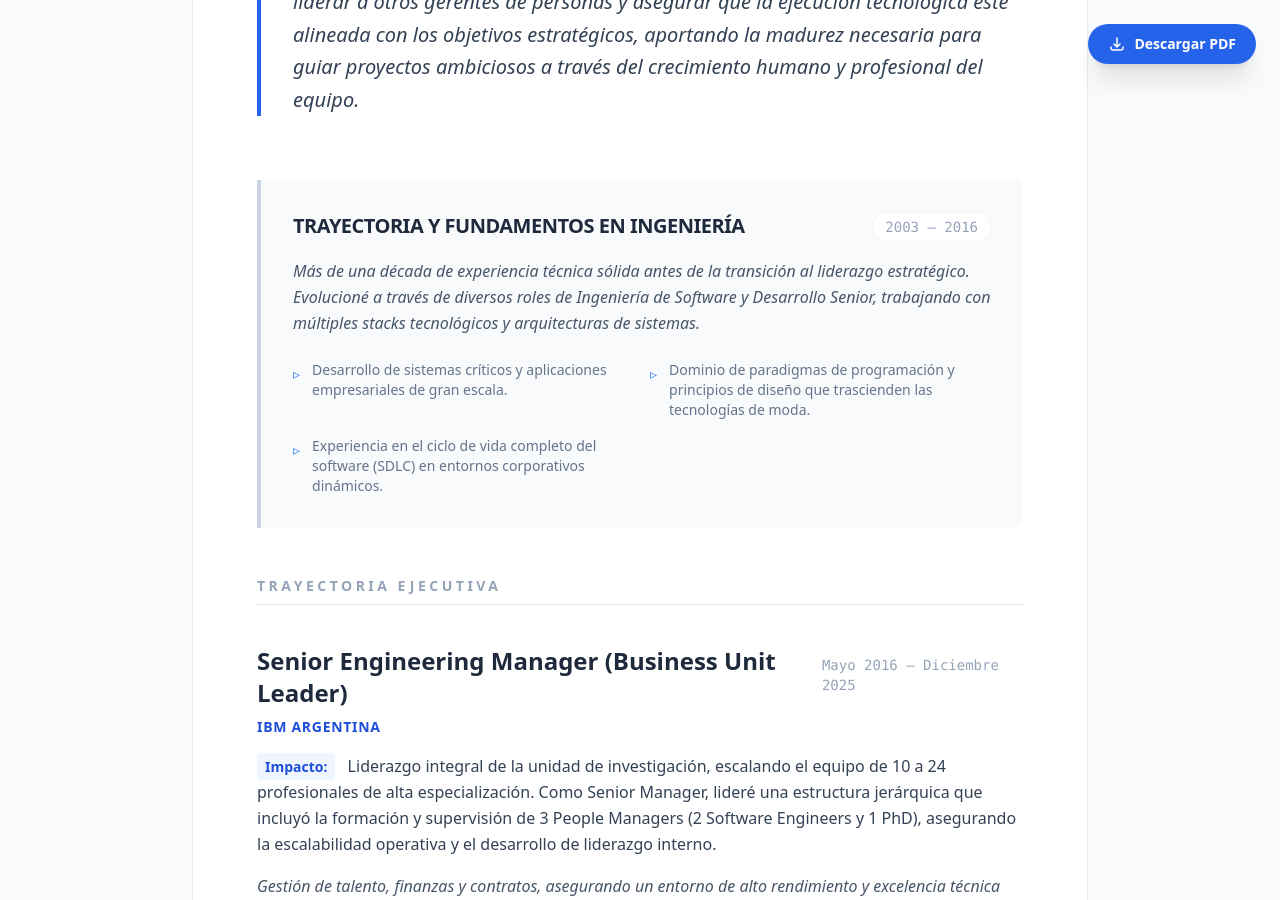
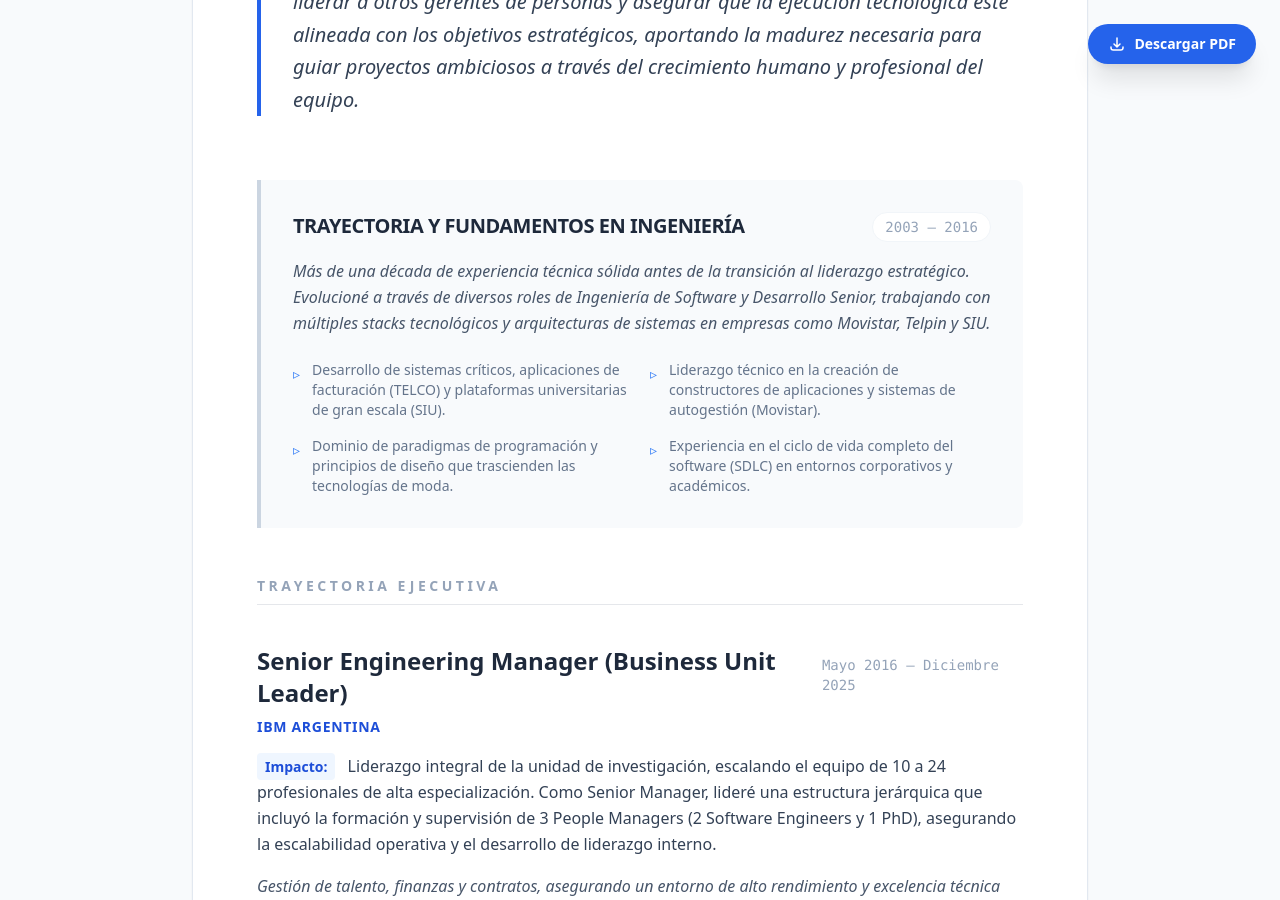
Before and after one commit to mclanza/mclanza.github.io, a Jekyll site: the page built from index.html, in a window 1280 px wide and 900 px high, scrolled down 518 px. Built offline with Jekyll 4.4.1, drawn with Linux system fonts in a browser that asks for light colours; nearby versions of some CDN libraries.

Commit message:
feat: update foundations

```diff
--- a/_data/cv.yml
+++ b/_data/cv.yml
@@ -104,24 +104,26 @@ education:
     degree: "Computer Engineering"
     institution: "UNICEN — Tandil, Argentina"
 
-# Foundations & Technical Trajectory
+# Foundations & Technical Trajectory (2003 — 2016)
 foundations:
   es:
     title: "Trayectoria y Fundamentos en Ingeniería"
     period: "2003 — 2016"
-    description: "Más de una década de experiencia técnica sólida antes de la transición al liderazgo estratégico. Evolucioné a través de diversos roles de Ingeniería de Software y Desarrollo Senior, trabajando con múltiples stacks tecnológicos y arquitecturas de sistemas."
+    description: "Más de una década de experiencia técnica sólida antes de la transición al liderazgo estratégico. Evolucioné a través de diversos roles de Ingeniería de Software y Desarrollo Senior, trabajando con múltiples stacks tecnológicos y arquitecturas de sistemas en empresas como Movistar, Telpin y SIU."
     highlights:
-      - "Desarrollo de sistemas críticos y aplicaciones empresariales de gran escala."
+      - "Desarrollo de sistemas críticos, aplicaciones de facturación (TELCO) y plataformas universitarias de gran escala (SIU)."
+      - "Liderazgo técnico en la creación de constructores de aplicaciones y sistemas de autogestión (Movistar)."
       - "Dominio de paradigmas de programación y principios de diseño que trascienden las tecnologías de moda."
-      - "Experiencia en el ciclo de vida completo del software (SDLC) en entornos corporativos dinámicos."
+      - "Experiencia en el ciclo de vida completo del software (SDLC) en entornos corporativos y académicos."
   en:
     title: "Engineering Foundations & Trajectory"
     period: "2003 — 2016"
-    description: "Over a decade of solid technical experience prior to transitioning into strategic leadership. Evolved through various Software Engineering and Senior Developer roles, working across multiple technology stacks and system architectures."
+    description: "Over a decade of solid technical experience prior to transitioning into strategic leadership. Evolved through various Software Engineering and Senior Developer roles, working across multiple technology stacks and system architectures in companies such as Movistar, Telpin, and SIU."
     highlights:
-      - "Development of critical systems and large-scale enterprise applications."
+      - "Development of critical systems, billing applications (TELCO), and large-scale university platforms (SIU)."
+      - "Technical leadership in application builders and self-management systems (Movistar)."
       - "Mastery of programming paradigms and design principles that transcend trending technologies."
-      - "Full Software Development Life Cycle (SDLC) experience in dynamic corporate environments."
+      - "Full Software Development Life Cycle (SDLC) experience in corporate and academic environments."
 
 # Technical Community Leadership
 leadership_community:
```
